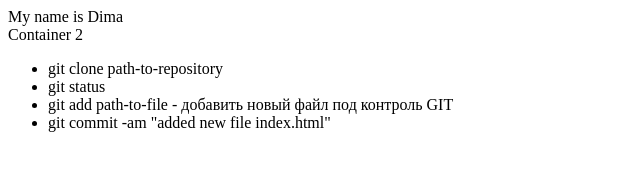
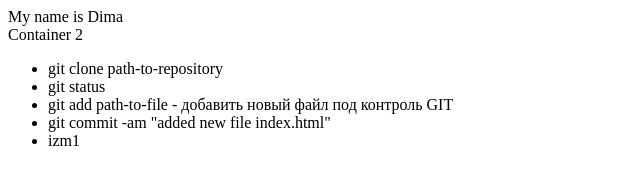
Before and after one commit to UltraIronMan/git_test01, a plain HTML site: page index.html in a window 1280 px wide. Shown: the full height of the page, 0-640 px from the left. Drawn offline with Linux system fonts and the light colour scheme.

Commit message:
added new string

```diff
--- a/index.html
+++ b/index.html
@@ -8,5 +8,6 @@
     <li>git status</li>
     <li>git add path-to-file - добавить новый файл под контроль GIT</li>
     <li>git commit -am "added new file index.html"</li>
+    <li>izm1</li>
   </ul>
 </div>
```
